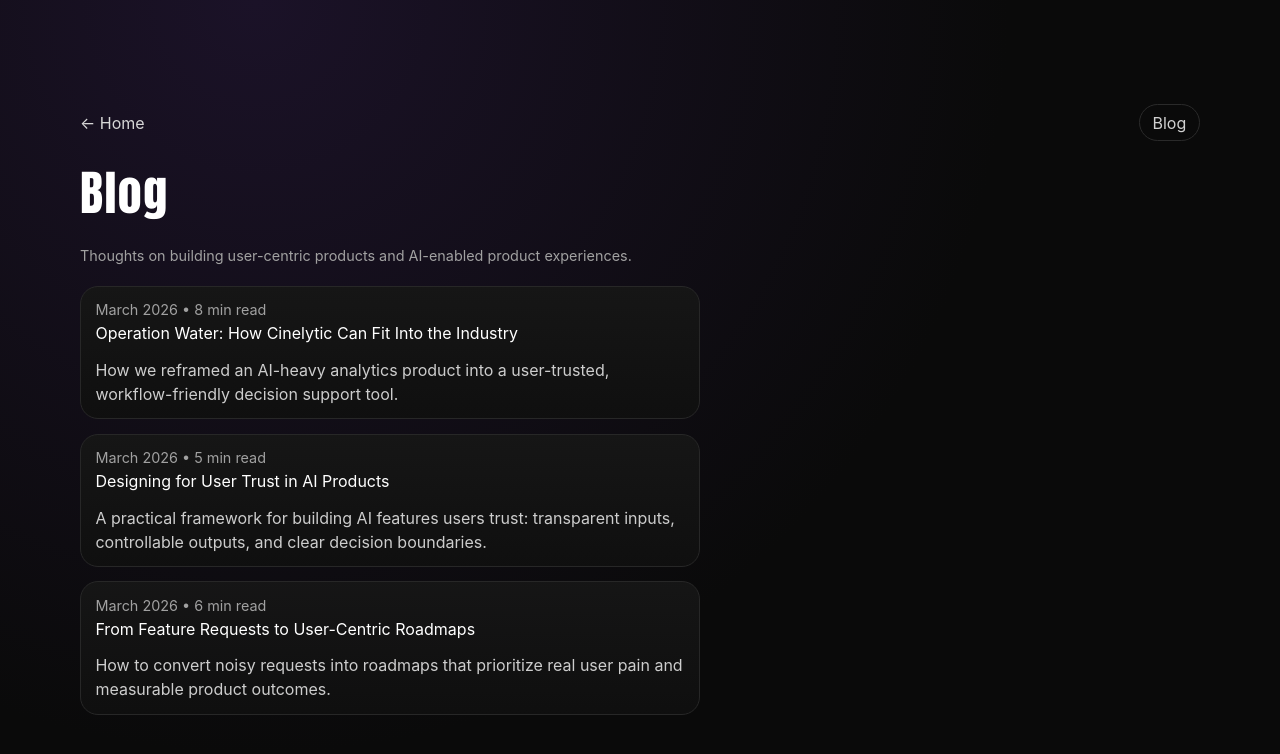
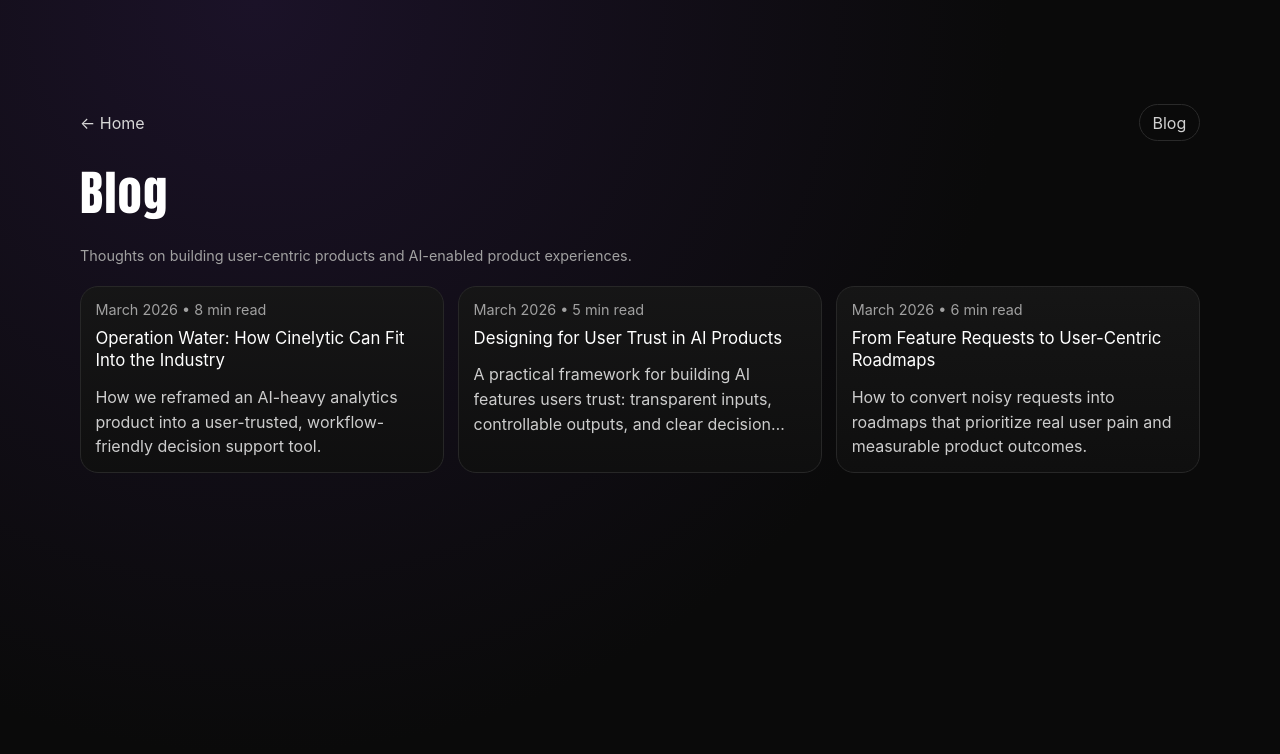
Before and after one commit to ArihantRawat/arihant-portfolio, a Next.js app: page /blog in a window 1280 px wide. Shown: the top 754 px of the page. Built offline with nearby package versions, Linux system fonts and the light colour scheme.

Commit message:
Polish blog cards with uniform size and clamped summaries

```diff
--- a/src/app/globals.css
+++ b/src/app/globals.css
@@ -97,16 +97,32 @@ ul { margin: .1rem 0 .7rem 1.1rem; color: #d9d9d9; }
 .blog-home { color: #d7d7d7; }
 .blog-pill { border: 1px solid #2a2a2a; border-radius: 999px; padding: .35rem .8rem; color: #d2d2d2; }
 .blog-title-wrap { margin-bottom: 1.2rem; }
-.blog-grid { display: grid; gap: .9rem; justify-items: start; }
+.blog-grid { display: grid; gap: .9rem; justify-items: start; grid-template-columns: repeat(auto-fit, minmax(280px, 1fr)); }
 .blog-card { border: 1px solid #272727; border-radius: 18px; background: linear-gradient(180deg, rgba(22,22,22,.95), rgba(15,15,15,.95)); padding: .78rem .9rem; max-width: 760px; transition: border-color .25s ease, transform .25s ease, max-width .3s ease; display: block; }
-.blog-card.small { max-width: 620px; }
+.blog-card.small {
+  max-width: 620px;
+  width: min(620px, 100%);
+  min-height: 170px;
+}
 .blog-card.open { border-color: var(--accent); max-width: 980px; transform: translateY(-2px); }
 .blog-card.full { max-width: 980px; }
 .blog-card-head { width: 100%; background: transparent; border: 0; color: inherit; display: flex; align-items: start; justify-content: space-between; gap: .6rem; text-align: left; cursor: pointer; }
-.blog-card-head h2 { margin: .25rem 0 0; font-size: 1.05rem; }
-.blog-card.open .blog-card-head h2 { font-size: 1.26rem; }
+.blog-card h2 { margin: .35rem 0 0; font-size: 1.05rem; line-height: 1.35; }
+.blog-card.open h2 { font-size: 1.26rem; }
 .blog-toggle { font-size: 1.6rem; line-height: 1; color: var(--accent); }
-.blog-excerpt { color: #cdcdcd; margin-top: .8rem; }
+.blog-excerpt {
+  color: #cdcdcd;
+  margin-top: .8rem;
+  line-height: 1.55;
+  display: -webkit-box;
+  -webkit-line-clamp: 3;
+  -webkit-box-orient: vertical;
+  overflow: hidden;
+}
+.blog-card.full .blog-excerpt,
+.blog-card.open .blog-excerpt {
+  display: block;
+}
 .blog-content { max-height: 0; overflow: hidden; opacity: 0; transform: translateY(6px); transition: max-height .5s ease, opacity .3s ease, transform .3s ease; }
 .blog-content.show { max-height: 2400px; opacity: 1; transform: translateY(0); }
 .blog-section { margin-top: .9rem; }
```
